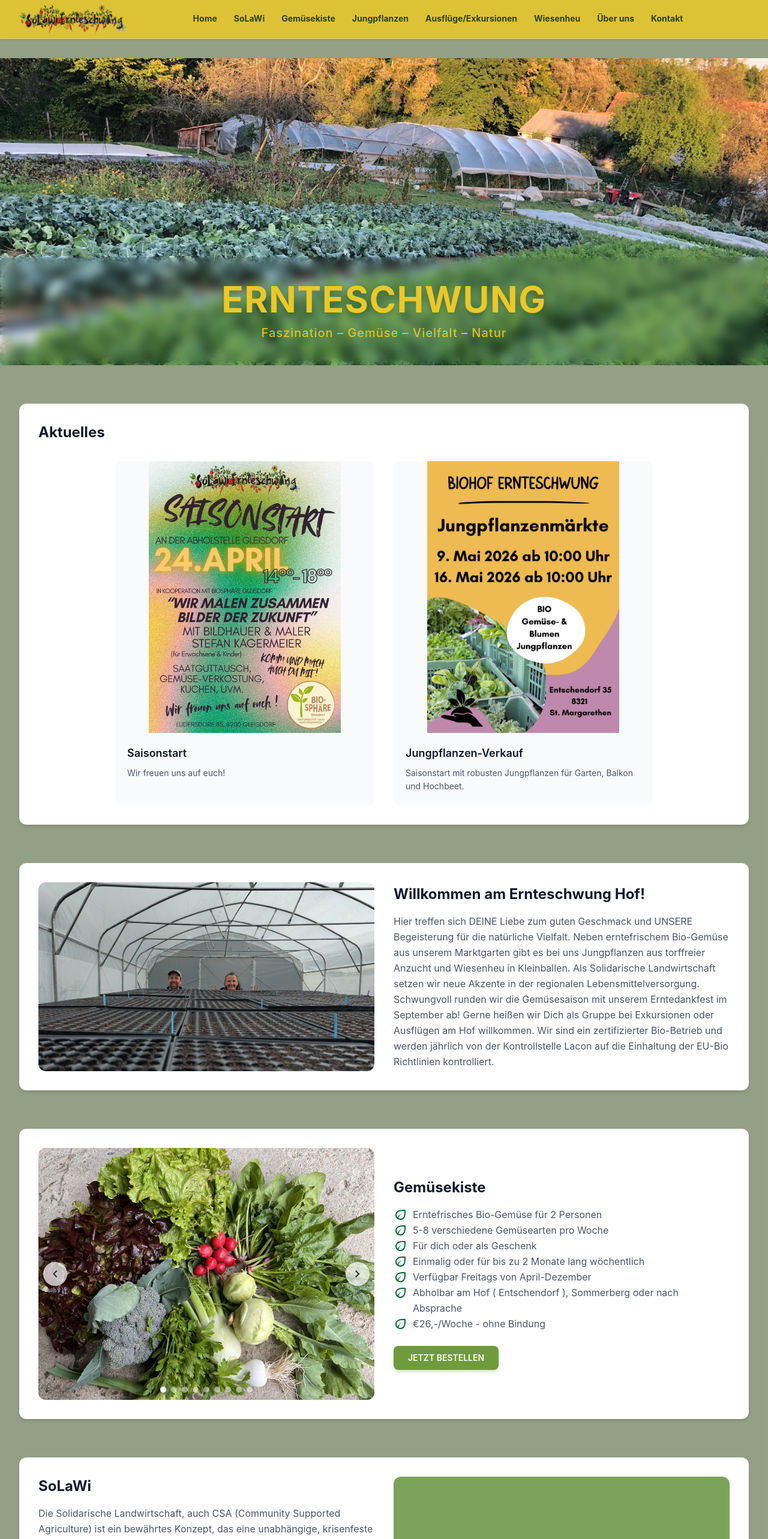
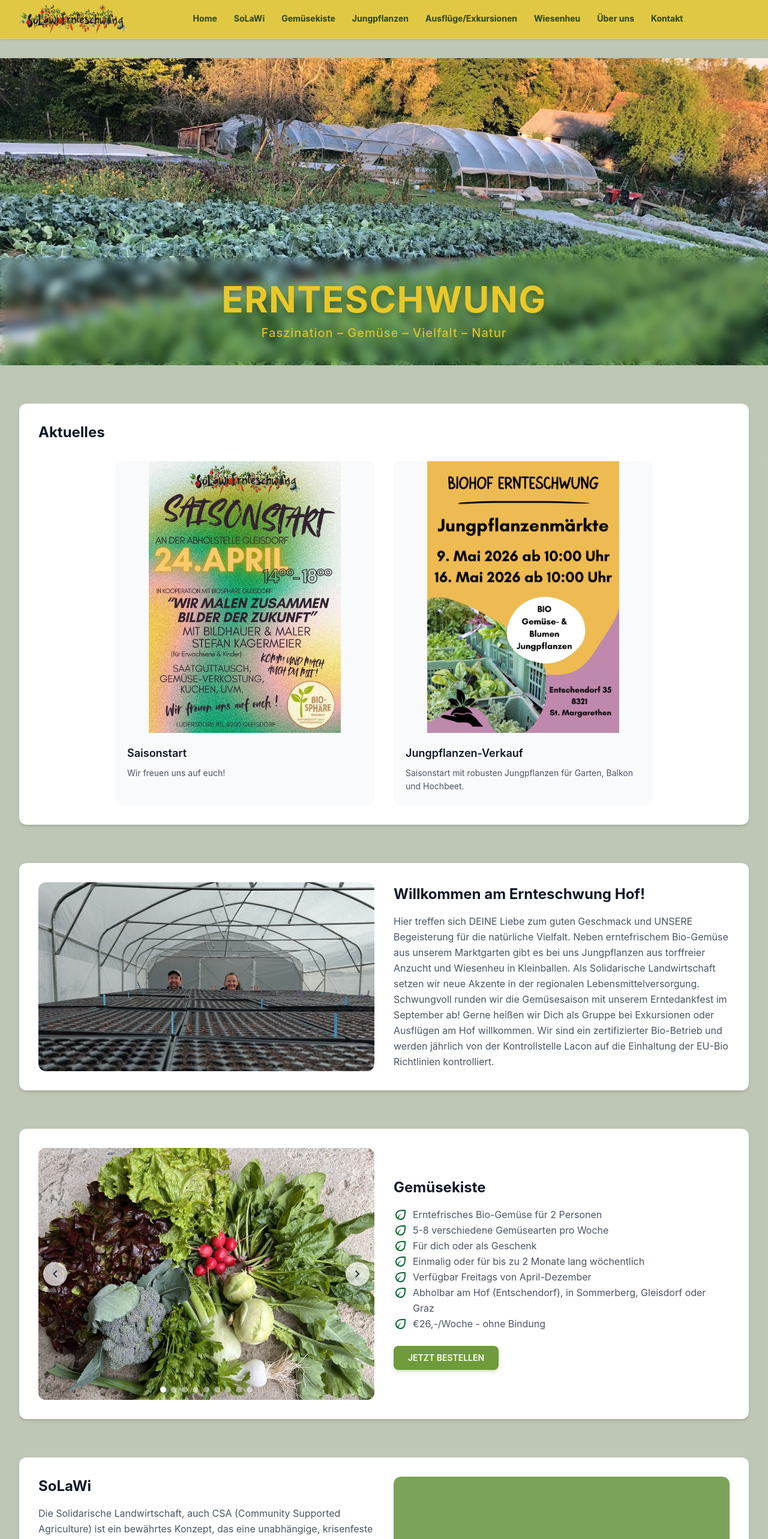
Before and after one commit to stellabrett/ernteschwung_v3, a Vue app: page / in a window 1280 px wide. Shown: the top 2566 px of the page at 60% size. Built offline with nearby package versions, Linux system fonts and the light colour scheme.

Commit message:
Logo neu, Pick up Locations

```diff
--- a/src/App.vue
+++ b/src/App.vue
@@ -39,7 +39,7 @@ import Footer from "@/components/Footer.vue";
 <template>
   <div
     id="app"
-    class="flex flex-col min-h-screen bg-secondary/50 dark:bg-gray-900 transition-colors"
+    class="flex flex-col min-h-screen bg-secondary/30 dark:bg-gray-900 transition-colors"
   >
     <Navbar />
 
--- a/src/components/GemuesekisteSection.vue
+++ b/src/components/GemuesekisteSection.vue
@@ -56,7 +56,9 @@ function goToPreOrder() {
       </div>
       <div class="flex gap-2 flex-nowrap">
         <Icon name="leave" class="h-6 w-6 shrink-0 text-green-800" />
-        <p>Abholbar am Hof ( Entschendorf ), Sommerberg oder nach Absprache</p>
+        <p>
+          Abholbar am Hof (Entschendorf), in Sommerberg, Gleisdorf oder Graz
+        </p>
       </div>
       <div class="flex gap-2 flex-nowrap">
         <Icon name="leave" class="h-6 w-6 shrink-0 text-green-800" />
--- a/src/components/Navbar.vue
+++ b/src/components/Navbar.vue
@@ -52,7 +52,7 @@ onUnmounted(() => document.removeEventListener("keydown", handleKeydown));
   </a>
 
   <nav
-    class="sticky top-0 z-50 border-b border-gray-200/50 bg-yellow/85 backdrop-blur-md shadow-sm dark:border-gray-700/80 dark:bg-gray-900/80"
+    class="sticky top-0 z-50 border-b border-gray-200/50 bg-yellow/80 backdrop-blur-md shadow-sm dark:border-gray-700/80 dark:bg-gray-900/80"
     aria-label="Hauptnavigation"
   >
     <div class="mx-auto max-w-7xl px-4 sm:px-6 lg:px-8">
@@ -64,7 +64,7 @@ onUnmounted(() => document.removeEventListener("keydown", handleKeydown));
         >
           <div class="flex h-14">
             <img
-              src="@/assets/images/Logo_Schriftzug_freigestellt_klein.png"
+              src="@/assets/images/Logo_Schriftzug_neu.png"
               alt="Ernteschwung – zur Startseite"
               class="h-full w-auto max-w-45 object-contain"
             />
```
Also changed, not shown: src/assets/images/Logo_Schriftzug_freigestellt_klein.png (deleted), src/assets/images/Logo_Schriftzug_neu.png (added).
